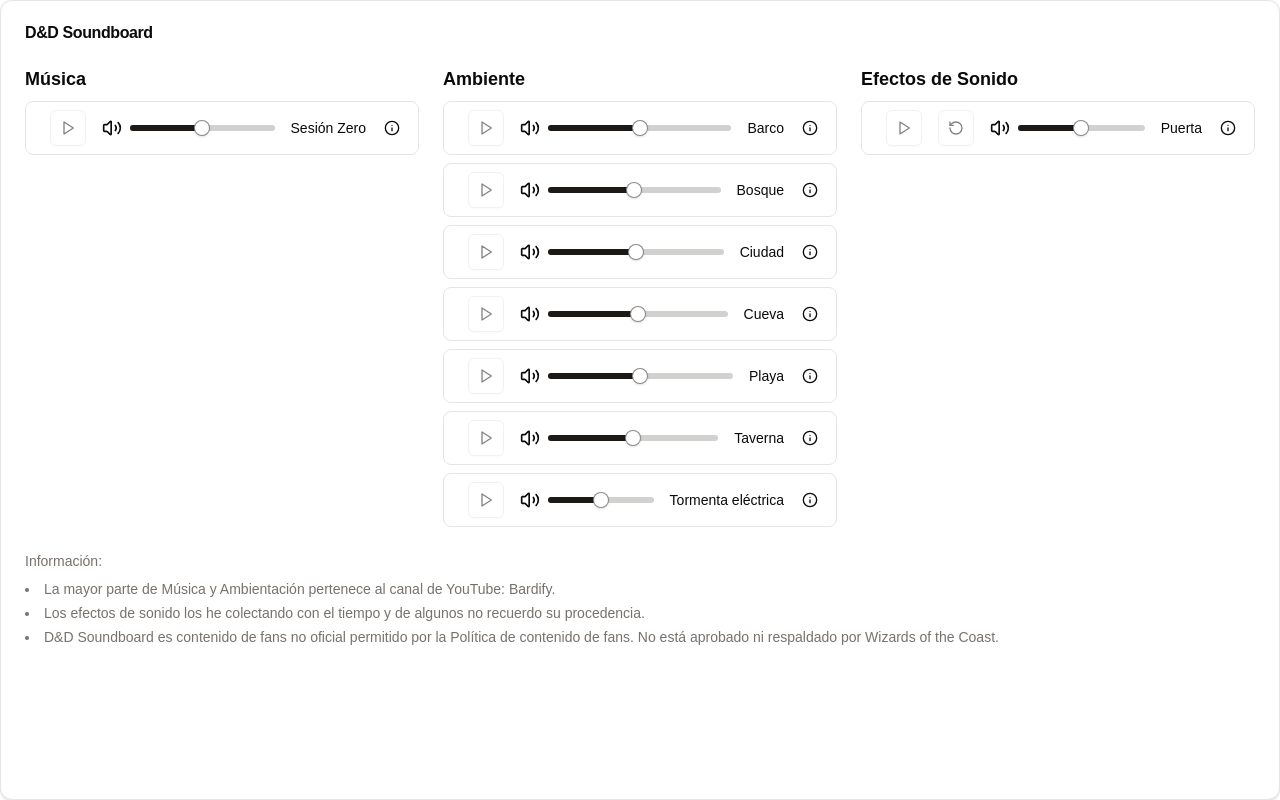
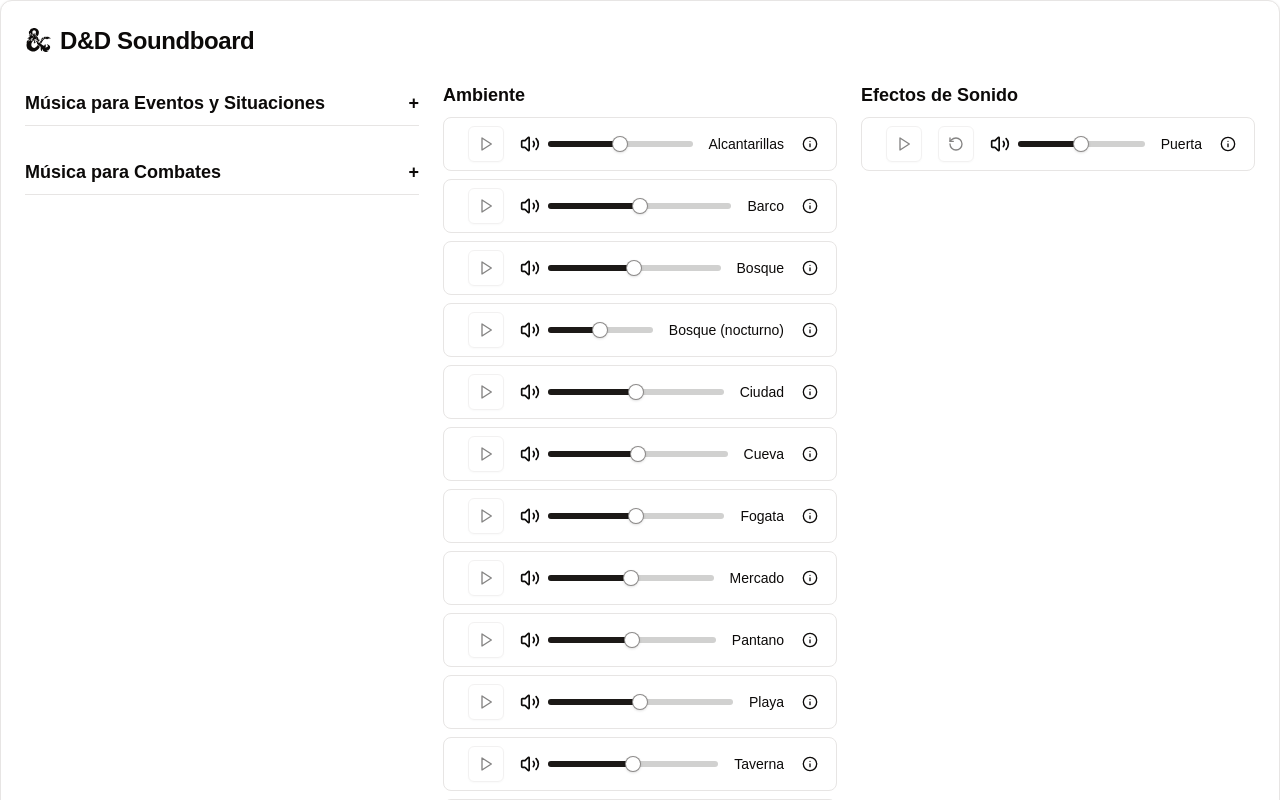
Before and after one commit to linkmoises/dnd-soundboard, a Next.js app: page / in a window 1280 px wide. Shown: the top 800 px of the page. Built offline with nearby package versions, Linux system fonts and the light colour scheme.

Commit message:
pistas en acordeón

```diff
--- a/package.json
+++ b/package.json
@@ -9,6 +9,9 @@
     "lint": "next lint"
   },
   "dependencies": {
+    "@fortawesome/free-brands-svg-icons": "^6.6.0",
+    "@fortawesome/free-solid-svg-icons": "^6.6.0",
+    "@fortawesome/react-fontawesome": "^0.2.2",
     "@radix-ui/react-slider": "^1.2.1",
     "@radix-ui/react-slot": "^1.1.0",
     "@radix-ui/react-tooltip": "^1.1.4",
--- a/src/components/RPGSoundboard.tsx
+++ b/src/components/RPGSoundboard.tsx
@@ -11,6 +11,9 @@ import {
   TooltipProvider,
   TooltipTrigger,
 } from "@/components/ui/tooltip";
+import { FontAwesomeIcon } from '@fortawesome/react-fontawesome';
+import { faDAndD } from '@fortawesome/free-brands-svg-icons';
+import { url } from 'inspector';
 
 const AudioPlayer = ({ name, url, isLooping = false, license, onPlay, onStop }) => {
   const [isPlaying, setIsPlaying] = useState(false);
@@ -195,6 +198,23 @@ const AudioSection = ({ title, audioFiles, activeTracks, onPlay, onStop }) => (
   </div>
 );
 
+const AccordionSection = ({ title, children }: { title: string; children: React.ReactNode }) => {
+  const [isExpanded, setIsExpanded] = useState(false);
+
+  return (
+    <div className="border-b">
+      <button
+        className="w-full text-lg font-semibold py-2 flex justify-between items-center"
+        onClick={() => setIsExpanded(!isExpanded)}
+      >
+        {title}
+        <span>{isExpanded ? "-" : "+"}</span>
+      </button>
+      {isExpanded && <div className="py-2">{children}</div>}
+    </div>
+  );
+};
+
 const RPGSoundboard = () => {
   const [activeTracks, setActiveTracks] = useState(new Set());
 
@@ -218,8 +238,40 @@ const RPGSoundboard = () => {
         isLooping: true,
         license: "Bardify ©"
       },
+      {
+        name: "La aventura comienza",
+        url: "/audio/music-bardify-adventure-begins",
+        isLooping: true,
+        license: "Bardify ©"
+      },
+      {
+        name: "La aventura termina",
+        url: "/audio/music-bardify-adventure-ends",
+        isLooping: true,
+        license: "Bardify ©"
+      },
+      {
+        name: "Fin de la búsqueda",
+        url: "/audio/music-bardify-end-quest",
+        isLooping: true,
+        license: "Bardify ©"
+      },
+    ],
+    combat: [
+      {
+        name: "Emboscada",
+        url: "audio/music-bardify-ambush",
+        isLooping: true,
+        license: "Bardify ©"
+      }
     ],
     ambient: [
+      {
+        name: "Alcantarillas",
+        url: "/audio/ambience-bardify-sewers",
+        isLooping: true,
+        license: "Bardify ©"
+      },
       {
         name: "Barco",
         url: "/audio/ambience-bardify-ship",
@@ -233,6 +285,12 @@ const RPGSoundboard = () => {
         license: "Bardify ©"
       },
       {
+        name: "Bosque (nocturno)",
+        url: "/audio/ambience-bardify-forest-night",
+        isLooping: true,
+        license: "Bardify ©"
+      },
+      {
         name: "Ciudad",
         url: "/audio/ambience-bardify-city",
         isLooping: true,
@@ -241,6 +299,24 @@ const RPGSoundboard = () => {
       {
         name: "Cueva",
         url: "/audio/ambience-bardify-cave",
+        isLooping: true,
+        license: "Bardify ©"
+      },
+      {
+        name: "Fogata",
+        url: "/audio/ambience-bardify-campfire",
+        isLooping: true,
+        license: "Bardify ©"
+      },
+      {
+        name: "Mercado",
+        url: "/audio/ambience-bardify-marketplace",
+        isLooping: true,
+        license: "Bardify ©"
+      },
+      {
+        name: "Pantano",
+        url: "/audio/ambience-bardify-swamp",
         isLooping: true,
         license: "Bardify ©"
       },
@@ -262,6 +338,24 @@ const RPGSoundboard = () => {
         isLooping: true,
         license: "Bardify ©"
       },
+      {
+        name: "Ventisca",
+        url: "/audio/ambience-bardify-blizzard",
+        isLooping: true,
+        license: "Bardify ©"
+      },
+      {
+        name: "Villa",
+        url: "/audio/ambience-bardify-village",
+        isLooping: true,
+        license: "Bardify ©"
+      },
+      {
+        name: "Volcán",
+        url: "/audio/ambience-bardify-volcano",
+        isLooping: true,
+        license: "Bardify ©"
+      },
     ],
     effects: [
       {
@@ -276,20 +370,31 @@ const RPGSoundboard = () => {
   return (
     <Card className="w-full min-h-screen">
       <CardHeader>
-        <CardTitle>D&D Soundboard</CardTitle>
+        <CardTitle className="space-x-2">
+          <FontAwesomeIcon icon={faDAndD} className="text-2xl" />
+          <span className='text-2xl'>D&D Soundboard</span>
+        </CardTitle>
       </CardHeader>
       <CardContent>
         <div className="flex flex-col lg:flex-row gap-6">
           {/* Columna izquierda: Música */}
           <div className="lg:w-1/3 space-y-6">
+            <AccordionSection title="Música para Eventos y Situaciones">
               <AudioSection
-              title="Música"
                 audioFiles={audioFiles.music}
                 activeTracks={activeTracks}
                 onPlay={handlePlay}
                 onStop={handleStop}
               />
-
+            </AccordionSection>
+            <AccordionSection title="Música para Combates">
+              <AudioSection
+                audioFiles={audioFiles.combat}
+                activeTracks={activeTracks}
+                onPlay={handlePlay}
+                onStop={handleStop}
+              />
+            </AccordionSection>
           </div>
           {/* Columna central: Ambientación */}
           <div className="lg:w-1/3">
@@ -316,7 +421,7 @@ const RPGSoundboard = () => {
       <CardFooter className="flex flex-col items-start text-sm text-muted-foreground">
         <p className="mb-2">Información:</p>
         <ul className="list-disc list-inside space-y-1">
-          <li>La mayor parte de Música y Ambientación pertenece al canal de YouTube: <a href="https://www.youtube.com/@bardify">Bardify</a>.</li>
+          <li>La mayor parte de Música y Ambientación que utilizo pertenece al canal de YouTube: <a href="https://www.youtube.com/@bardify">Bardify</a>.</li>
           <li>Los efectos de sonido los he colectando con el tiempo y de algunos no recuerdo su procedencia.</li>
           <li>D&D Soundboard es contenido de fans no oficial permitido por la Política de contenido de fans. No está aprobado ni respaldado por Wizards of the Coast.</li>
         </ul>
```
Also changed, not shown: 2 other files (tests, documents, lock files or other folders). Lines whose indentation alone changed are shown as unchanged.
